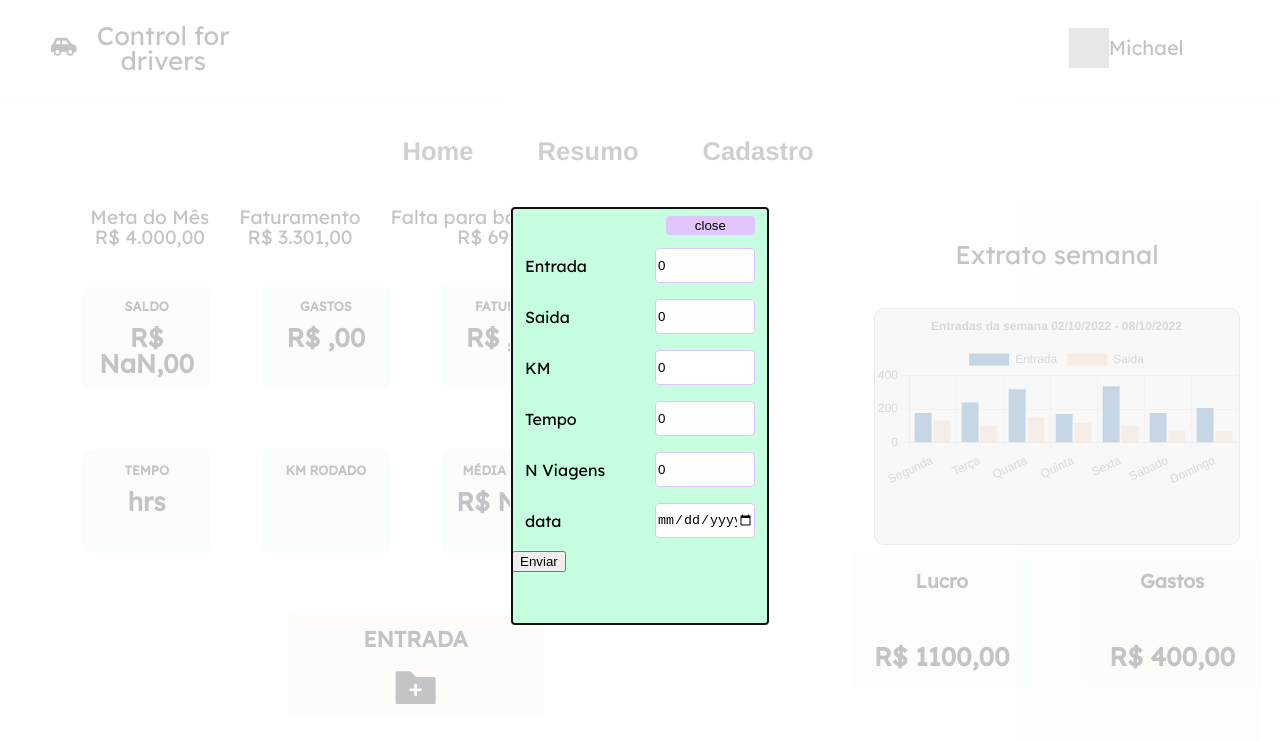
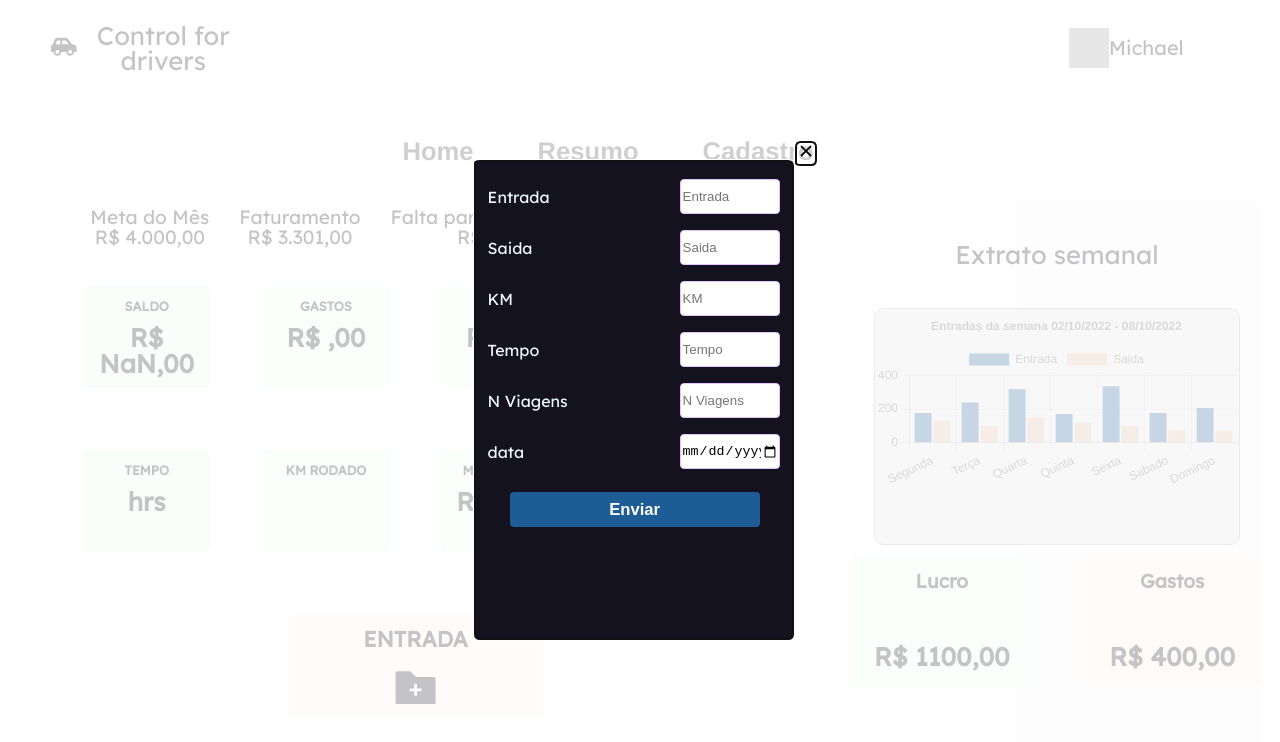
Before and after one commit to bruno-bqueiroz/autoral, a React (Create React App) app: page / in a window 1280 px wide. Both pictures are taken after a click on the element "ENTRADA". Shown: the top 742 px of the page. Built offline with nearby package versions, Linux system fonts and the light colour scheme; no server answers; grey boxes are pictures that could not be loaded.

Commit message:
docs: modal de diary concluido com toastify

```diff
--- a/package.json
+++ b/package.json
@@ -20,6 +20,7 @@
     "react-modal": "^3.16.1",
     "react-router-dom": "^6.7.0",
     "react-scripts": "5.0.1",
+    "react-toastify": "^9.1.1",
     "styled-components": "^5.3.6",
     "web-vitals": "^2.1.4"
   },
--- a/src/assets/styles/style.css
+++ b/src/assets/styles/style.css
@@ -11,13 +11,16 @@ body {
 
 .Modal {
   position: absolute;
-  top: 26vh;
-  left: 40vw;
+  top: 20vh;
+  left: 37vw;
   right: auto;
   bottom: auto;
-  background-color: rgb(197, 255, 224);
-  width: 20vw;
-  height: 52vh;
+  background-color: #14121F;
+  border: solid 1px #14121F;
+  color: aliceblue;
+  border-radius: 5px;
+  width: 25vw;
+  height: 60vh;
 }
 
 .Overlay {
@@ -30,3 +33,15 @@ body {
   transform: translate(-50%, -50%);
   background-color: rebeccapurple;
 }
+
+/*
+    .toast.success('🦄 Wow so easy!', {
+    position: "top-right",
+    autoClose: 5000,
+    hideProgressBar: false,
+    closeOnClick: true,
+    pauseOnHover: true,
+    draggable: true,
+    progress: undefined,
+    theme: "dark",
+    }); */
--- a/src/components/extrato/modal/Form.js
+++ b/src/components/extrato/modal/Form.js
@@ -1,17 +1,18 @@
-import { customStyles } from "../../../assets/styles/modal";
 import styled from "styled-components";
 import { useState } from "react";
 import { PostDiaryBydate } from "../../../services/diary";
-
+import {  toast } from 'react-toastify';
+import { IoCloseSharp } from "react-icons/io5";
+import 'react-toastify/dist/ReactToastify.css';
 
 export default function FormModal({setDate, setIsOpen, setData }){
-    const [dataEntrada, setDataEntrada ] = useState(0);
-    const [dataSaida, setDataSaida ] = useState(0);
-    const [dataKM, setDataKM ] = useState(0);
-    const [dataTempo, setDataTempo ] = useState(0);
-    const [dataDate, setDataDate ] = useState(0);
-    const [dataNViagens, setDataNViagens ] = useState(0);
-
+    const [dataEntrada, setDataEntrada ] = useState('');
+    const [dataSaida, setDataSaida ] = useState('');
+    const [dataKM, setDataKM ] = useState('');
+    const [dataTempo, setDataTempo ] = useState('');
+    const [dataDate, setDataDate ] = useState('');
+    const [dataNViagens, setDataNViagens ] = useState('');
+    const notify = () => toast("Sucesso!!!");
     function closeModal() {
       setIsOpen(false);
     }
@@ -19,17 +20,22 @@ export default function FormModal({setDate, setIsOpen, setData }){
          e.preventDefault();
          console.log(dataDate)
          try {
+
              const datas = await PostDiaryBydate({dataEntrada, dataSaida, dataKM, dataTempo,dataNViagens, dataDate});
              setData(datas);
-             setDate(dataDate)
+             setDate(dataDate);
+             notify();
              closeModal();
+
+
          } catch (error) {
              console.log(error);
          }
     }
     return (
         <Container>
-        <button onClick={closeModal}>close</button>
+
+        <button onClick={closeModal}><IoCloseSharp/></button>
         <form onSubmit={postDiary}>
             <div>
                 <label>Entrada</label>
@@ -55,7 +61,9 @@ export default function FormModal({setDate, setIsOpen, setData }){
                 <label>data</label>
                 <input type="date" value={dataDate} placeholder={'Data'} required onChange={e => setDataDate(e.target.value)}  />
             </div>
+            <div className="button">
                 <input type="submit" value="Enviar" />
+            </div>
         </form>
         </Container>
     )
@@ -65,13 +73,35 @@ const Container = styled.div`
     display: flex;
     flex-direction: column;
     button{
-        margin-top: 1vh;
-        margin-left: 12vw;
+        height: 25px;
+        width: 22px;
+        padding: 0px;
+        font-size: 20px;
+        margin-top: -2.5vh;
+        margin-left: 25vw;
         margin-right: 1vw;
-        background-color: #e0c5ff;
-        border: solid 1px #e0c5ff;
+        background-color: inherit;
+        border: none;
         border-radius: 3px;
     }
+    form{
+        .button{
+            margin-left: 2.5vw;
+            margin-bottom: 1vh;
+            margin-top: 2.5vh;
+            height: 35px;
+            width: 20vw;
+            input{
+                width: 20vw;
+                color: #FFFFFF;
+                font-size: 1.3vw;
+                font-weight: 800;
+                background-color: #1d5c94;
+                border: solid #1d5c94;
+
+            }
+        }
+
         div{
             margin: 10px;
             padding: 3px;
@@ -84,6 +114,10 @@ const Container = styled.div`
                 width: 100px;
                 border: solid 1px #e0c5ff;
                 border-radius: 4px;
+                background-color: #FFFFFF;
+            }
+
         }
     }
+
 `
--- a/src/pages/Home/index.js
+++ b/src/pages/Home/index.js
@@ -4,11 +4,24 @@ import RedirectButtons from "../../components/buttons";
 import Logo from "../../components/logo";
 import ResumoDiario from "../../components/extrato";
 import Sidebar from "../../components/sidebar";
+import { ToastContainer } from 'react-toastify';
 
 
 export default function Home(){
     return (
         <>
+        <ToastContainer
+            position="top-right"
+            autoClose={5000}
+            hideProgressBar={false}
+            newestOnTop={false}
+            closeOnClick
+            rtl={false}
+            pauseOnFocusLoss
+            draggable
+            pauseOnHover
+            theme="dark"
+            />
         <Page>
             <Topo>
                 <Logo/>
```
Also changed, not shown: 1 other file (tests, documents, lock files or other folders). Lines whose indentation alone changed are shown as unchanged.
